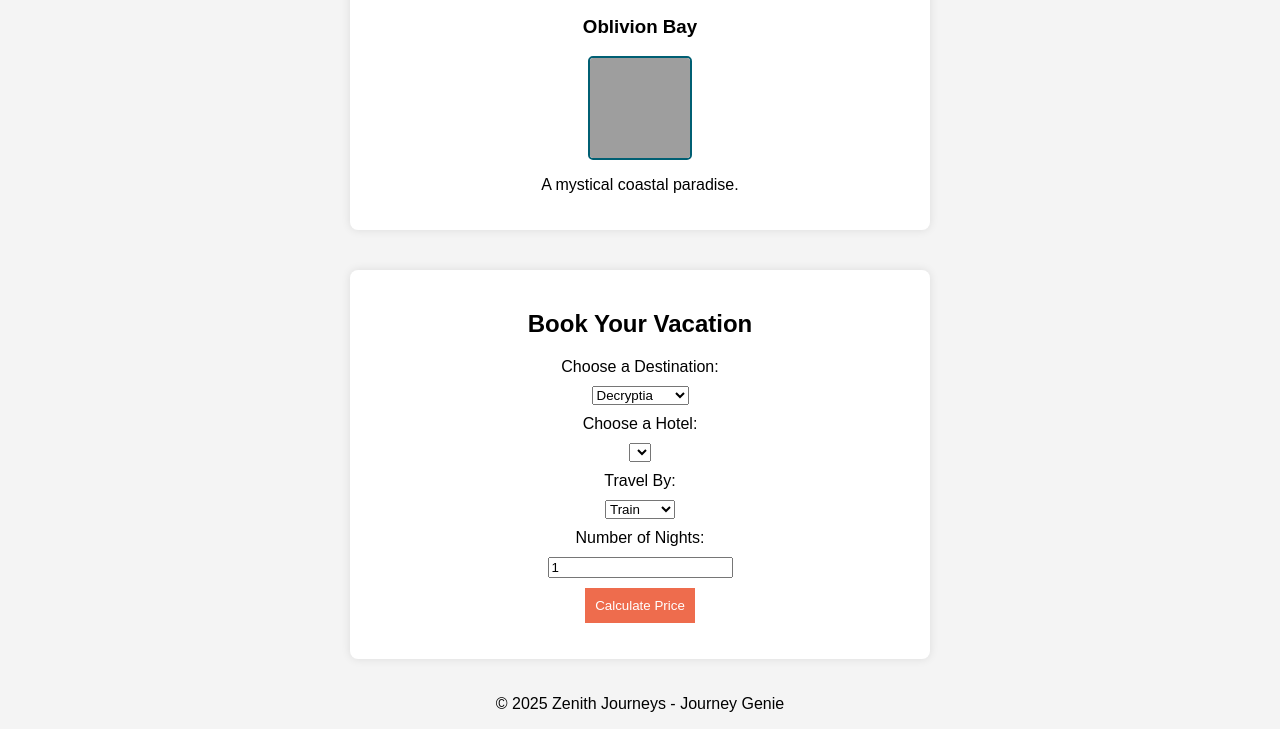
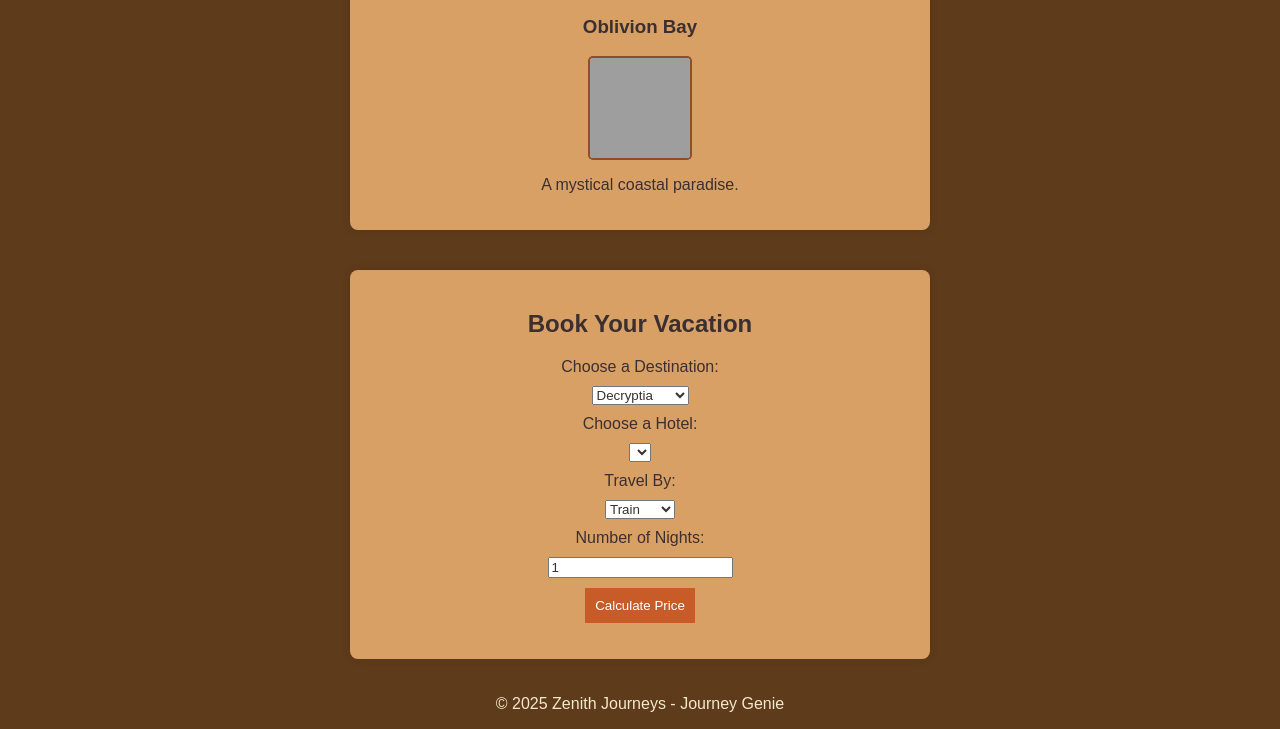
Before and after one commit to atlem/Travel-Office, a plain HTML site: page index.html in a window 1280 px wide. Shown: the part 1021-1750 px from the top of the page. Drawn offline with Linux system fonts and the light colour scheme; grey boxes are pictures that could not be loaded.

Commit message:
Update styles.css

```diff
--- a/styles.css
+++ b/styles.css
@@ -1,16 +1,17 @@
 body {
     font-family: Arial, sans-serif;
     text-align: center;
-    background-color: #f4f4f4;
+    background-color: #5E3B1A;
     margin: 0;
     padding: 0;
     display: flex;
     flex-direction: column;
     align-items: center;
+    color: #F4E9CD;
 }
 
 header {
-    background-color: #005f73;
+    background-color: #8D4E2A;
     color: white;
     padding: 20px;
     width: 100%;
@@ -27,10 +28,11 @@ main {
 section {
     margin: 20px;
     padding: 20px;
-    background-color: white;
+    background-color: #D9A066;
     border-radius: 8px;
     box-shadow: 0 0 10px rgba(0, 0, 0, 0.1);
     width: 90%;
+    color: #3B2F2F;
 }
 
 #slideshow {
@@ -52,10 +54,11 @@ section {
 label, select, input, button {
     display: block;
     margin: 10px auto;
+    color: #3B2F2F;
 }
 
 button {
-    background-color: #ee6c4d;
+    background-color: #C75C28;
     color: white;
     border: none;
     padding: 10px;
@@ -63,7 +66,7 @@ button {
 }
 
 button:hover {
-    background-color: #f76c6c;
+    background-color: #E07940;
 }
 
 img {
@@ -78,6 +81,6 @@ img {
     height: 100px;
     object-fit: cover;
     cursor: pointer;
-    border: 2px solid #005f73;
+    border: 2px solid #8D4E2A;
     border-radius: 5px;
 }
```
